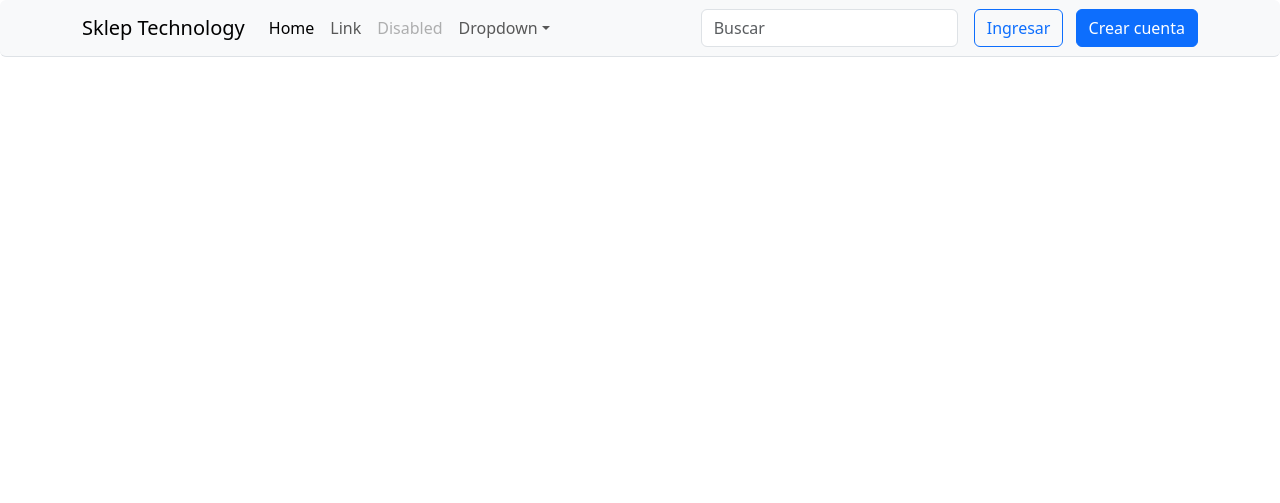
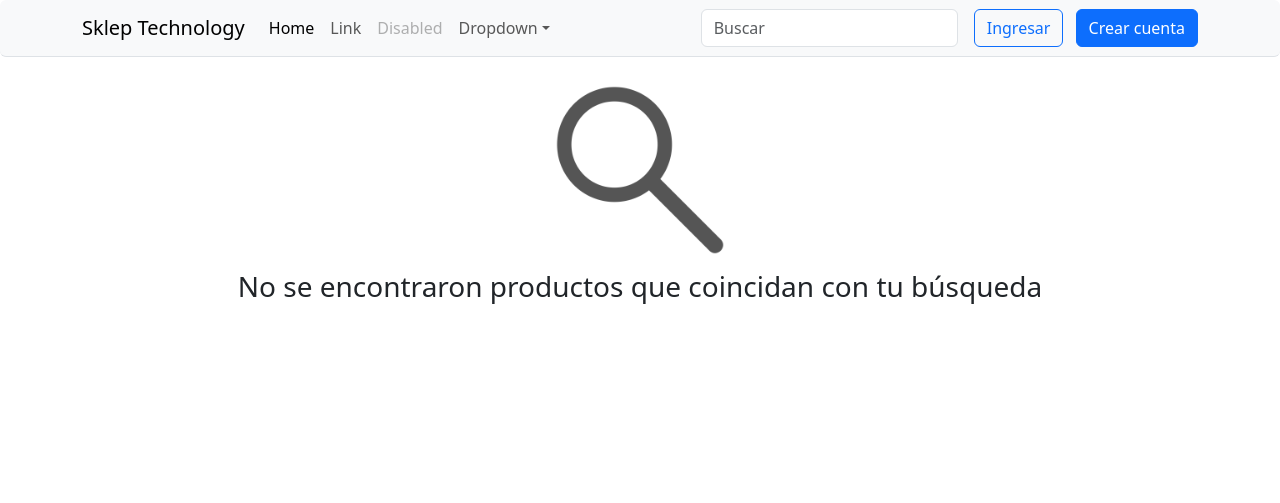
Before and after one commit to emirgonzalez55/sklep_technology, a Django app: page /buscar in a window 1280 px wide. Shown: the top 503 px of the page. Run offline with Django 4.2, Linux system fonts and the light colour scheme; some libraries are stand-ins or nearby versions.

Commit message:
Nuevos filtros de búsqueda

```diff
--- a/aplicacion/templates/resultados.html
+++ b/aplicacion/templates/resultados.html
@@ -2,33 +2,66 @@
 {% block titulo %} Resultados {% endblock %}
 {% block contenido %}
 
+
 {% if productos %}
-<div class="container">
-  <!-- {% if not productos.categoria %}
+<div class="container-fluid">
+  <div class="row">
+    <div class="col-12 col-sm-12 col-md-3 col-lg-2 ">
+      <p class="fw-bold">Búsqueda: {{ productos.consulta }}</p>
+      <span class="">{{ productos.cantidad_resultados }} resultados</span>
+      <p class="fw-bold">Flitros</p>
+      <div class="my-1">
+      {% if productos.precio_min %}
+      <button type="button" class="badge bg-secondary" name="precio_min" onclick="filtro_busqueda(event)">Apartir de $ {{ productos.precio_min}} &times;</button>
+      {% endif %}
+      {% if productos.precio_max %}
+      <button type="button" class="badge bg-secondary" name="precio_max" onclick="filtro_busqueda(event)">Hasta $ {{ productos.precio_max}} &times;</button>
+      {% endif %}
+      {% if productos.categoria %}
+      <button type="button" class="badge bg-secondary" name="categoria" onclick="filtro_busqueda(event)">{{ productos.categoria}} &times;</button>
+      {% endif %}
+      {% if productos.marca %}
+      <button type="button" class="badge bg-secondary" name="marca" onclick="filtro_busqueda(event)">{{ productos.marca}} &times;</button>
+      {% endif %}
+      </div>
+      {% if not productos.categoria %}
+      <select class="form-select form-select-sm" id="categorias" name="categoria" onchange="filtro_busqueda(event)">
+        <option value selected>Categorias</option>
         {% for categoria in productos.categorias %}
+        <option value="{{categoria.categoria__categoria_nombre}}">{{categoria.categoria__categoria_nombre}} ({{categoria.cantidad}})</option>
+        {% endfor %}
+      </select>
+      {% endif %}
       {% if not productos.marca %}
-  <a href="/buscar?buscar={{ productos.consulta }}&categoria={{ categoria }}">{{ categoria }}</a>
-  {% else %}
-
-  <a href="/buscar?buscar={{ productos.consulta }}&marca={{ productos.marca }}&categoria={{ categoria }}">{{ categoria }}</a>
+      <select class="form-select form-select-sm" id="marcas" name="marca" onchange="filtro_busqueda(event)">
+        <option value selected>Marcas</option>
+        {% for marca in productos.marcas %}
+        <option value="{{marca.marca__marca_nombre}}">{{marca.marca__marca_nombre}} ({{marca.cantidad}})</option>
+        {% endfor %}
+      </select>
       {% endif %}
-  {% endfor %}
-  {% else %}
-  <span class="badge bg-secondary">{{productos.categoria}} <a href="/buscar?buscar={{ productos.consulta }}"><span aria-hidden="true">&times;</a></span></span>
+      {% if not productos.precio_min and not productos.precio_max %}
+      <form id="filtro-precio" onsubmit="filtro_busqueda(event)">
+      <div class="row">
+        <p class="fw-bold">Precio</p>
+        <div class="col-6">
+          <input class="form-control form-control-sm" name="precio_min" min="0" type="number" placeholder="min">
+        </div>
+        <div class="col-6">
+          <input class="form-control form-control-sm" name="precio_max" type="number" placeholder="max">
+        </div>
+        <div class="col-12 d-grid gap-2 my-1">
+          <button type="submit" class="btn btn-primary btn-sm">Aplicar</button>
+        </div>
+      </div>
+    </form>
     {% endif %}
-
-  {% if not productos.marca %}
-  {% for marca in productos.marcas %}
-  {% if not productos.categoria %}
-  <a href="/buscar?buscar={{ productos.consulta }}&marca={{ marca }}">{{ marca }}</a>
-  {% else %}
-  <a href="/buscar?buscar={{ productos.consulta }}&categoria={{ productos.categoria }}&marca={{ marca }}">{{ marca }}</a>
-  {% endif %}
-  {% endfor %}
-  {% endif %} -->
+    </div>
+    <div class="col-10 col-md-9 col-lg-10 container">
       <div class="row row-cols-2 row-cols-sm-2 row-cols-md-3 row-cols-lg-4 row-cols-xl-5 my-2">
         {% for producto in productos %}
         <div class="col my-1">
+          <a href="{% url 'producto_detalle' producto.slug %}" class="text-decoration-none">
           <div class="card" style="max-width: 223px; max-height: 403px;">
             <img src="{{ producto.imagen.url }}" alt="" class="img-fluid" width="100%">
             <div class="card-footer bg-transparent">
@@ -36,9 +69,21 @@
               <span class="text-truncate">$ {{ producto.precio_unitario }}</span>
             </div>
           </div>
+        </a>
         </div>
         {% endfor %}
       </div>
     </div>
+  </div>
+</div>
+{% else %}
+<div class="container">
+  <div class="d-flex justify-content-center">
+    <img class="img-fluid" src="static/img/buscar.png" alt="" width="200">
+  </div>
+  <div class="d-flex justify-content-center">
+    <h3>No se encontraron productos que coincidan con tu búsqueda</h3>
+  </div>
+</div>
 {% endif %}
 {% endblock %}
```
Lines whose indentation alone changed are shown as unchanged.
